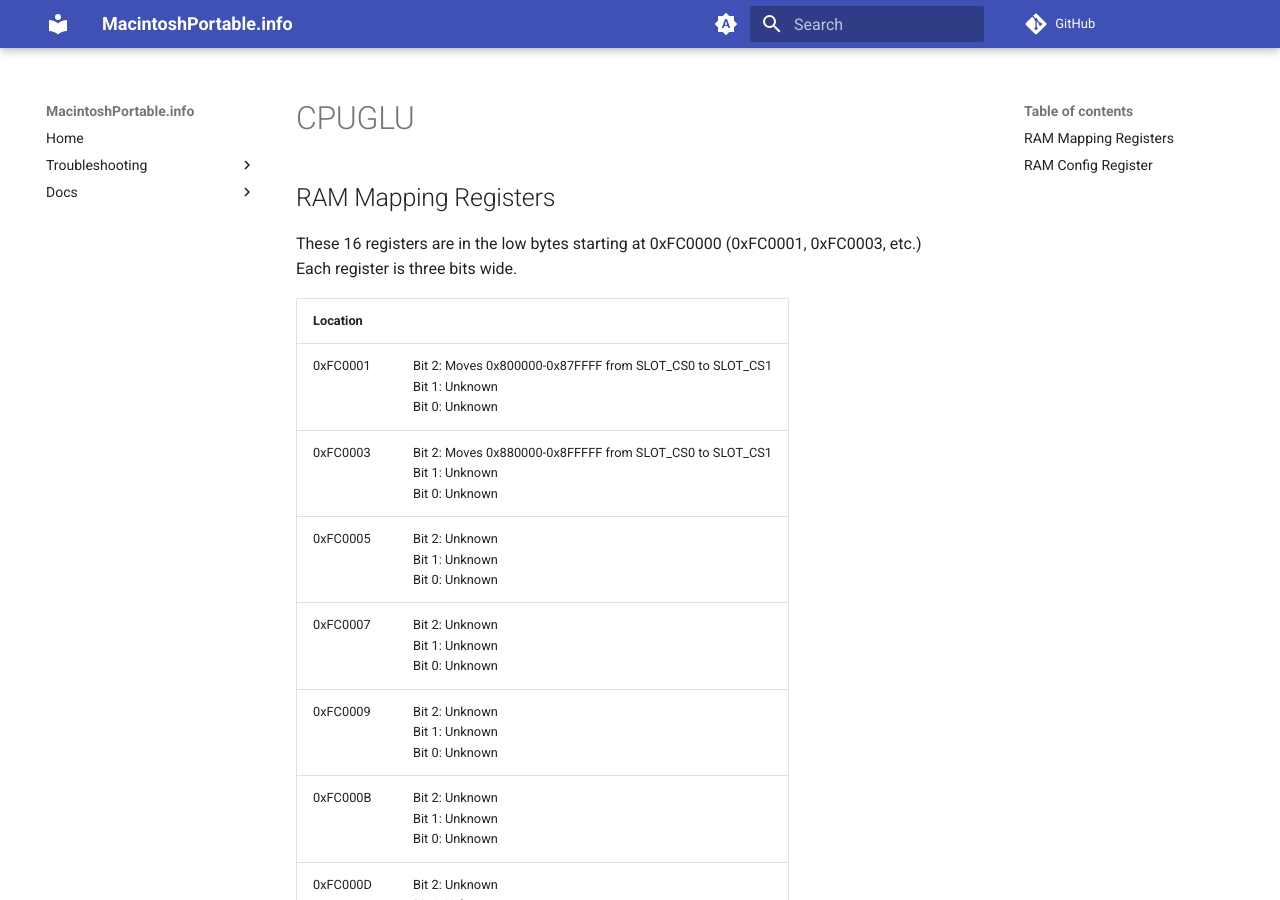
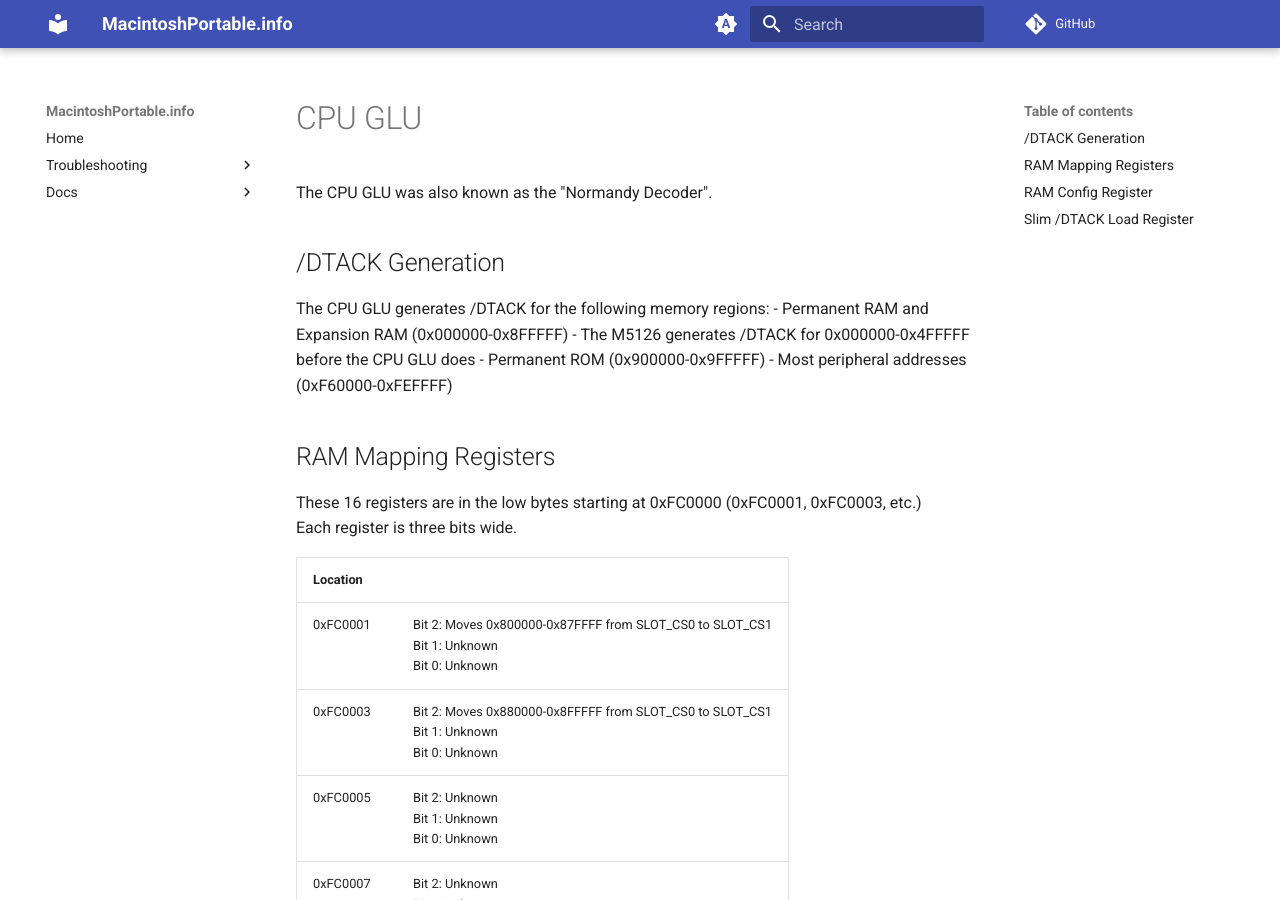
Before and after one commit to rezafouladian/MacintoshPortable, an MkDocs documentation site: the page built from docs/CPUGLU.md, in a window 1280 px wide and 900 px high. Built offline with MkDocs 1.6.1 and Material for MkDocs 9.7.7, drawn with Linux system fonts in a browser that asks for light colours; comment, search, counter and statistics services are not loaded; some of the changed text lies outside the part shown.

Commit message:
Add more CPU GLU info

```diff
--- a/docs/CPUGLU.md
+++ b/docs/CPUGLU.md
@@ -1,3 +1,15 @@
+# CPU GLU
+
+The CPU GLU was also known as the "Normandy Decoder".
+
+## /DTACK Generation
+
+The CPU GLU generates /DTACK for the following memory regions:
+- Permanent RAM and Expansion RAM (0x000000-0x8FFFFF)
+    - The M5126 generates /DTACK for 0x000000-0x4FFFFF before the CPU GLU does
+- Permanent ROM (0x900000-0x9FFFFF)
+- Most peripheral addresses (0xF60000-0xFEFFFF)
+
 ## RAM Mapping Registers
 
 These 16 registers are in the low bytes starting at 0xFC0000 (0xFC0001, 0xFC0003, etc.)
@@ -26,3 +38,9 @@ Tests [80 and 81](TestManager.md#test-80-mapper-ram-data-test) in the Test Manag
 
 ## RAM Config Register
 This 3 bit register is at 0xFE0200. Function is unknown. Setting the first bit (bit 0) seems to freeze the system.
+
+## Slim /DTACK Load Register
+
+0xFC0200
+
+Memory access to the Slim Card region of memory (0x500000-0x8FFFFF) has a longer /DTACK delay until the first access of this register.
```
